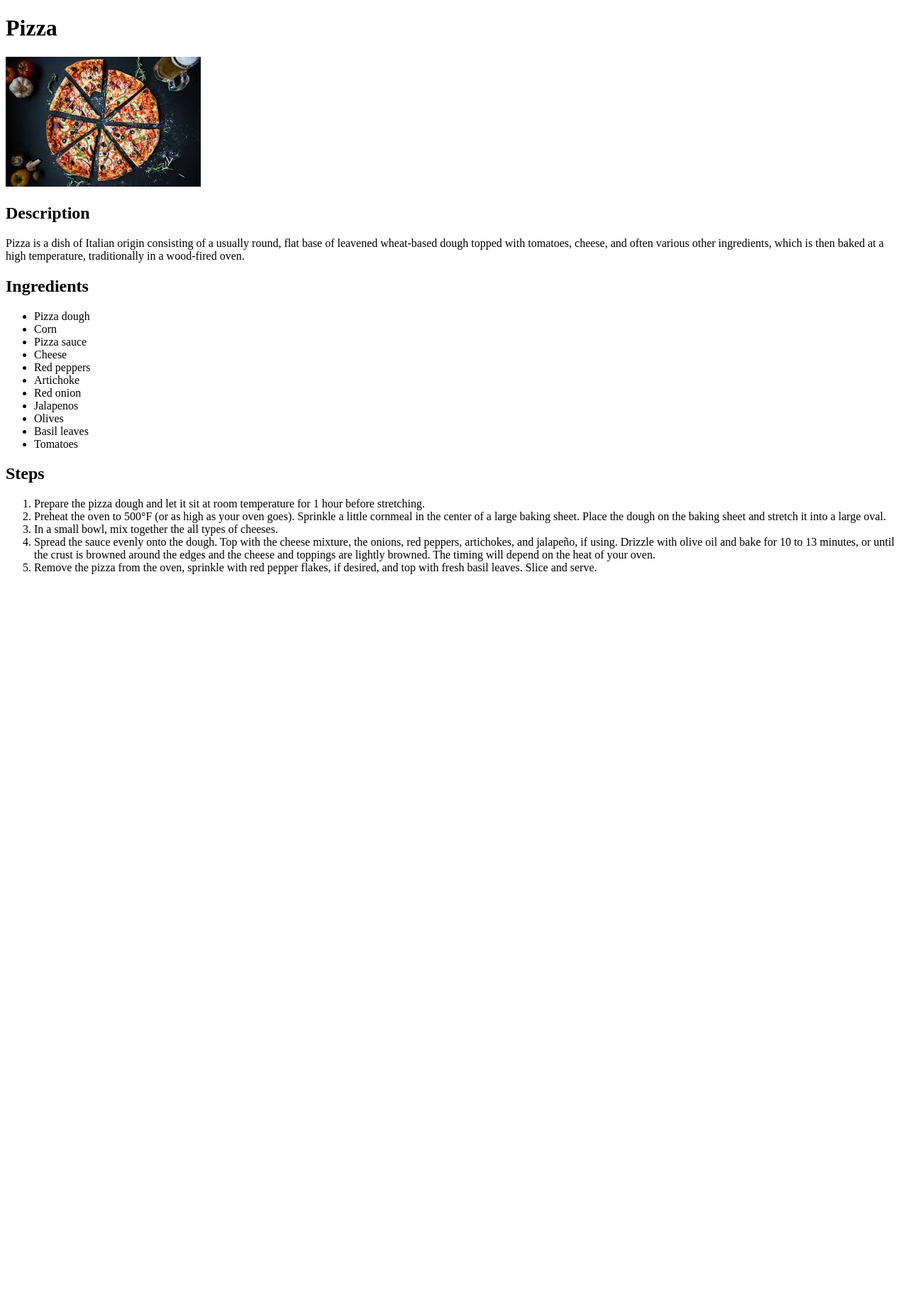
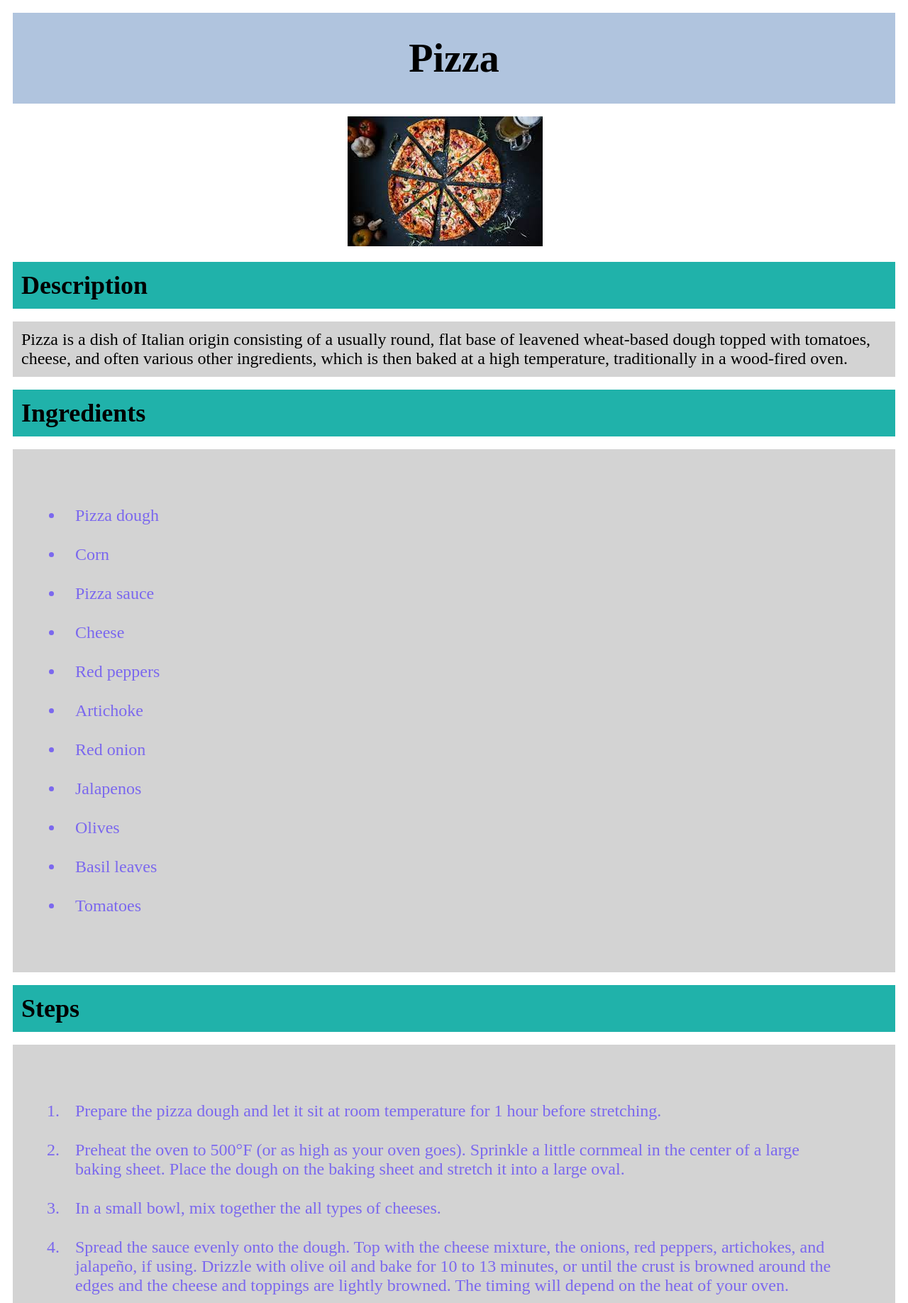
Before and after one commit to SaiVikhyath/odin-recipes, a plain HTML site: page recipes/pizza.html in a window 1280 px wide. Shown: the top 1836 px of the page at 71% size. Before the commit the page ends 825 px from the top, so only its background shows below. Drawn offline with Linux system fonts and the light colour scheme.

Commit message:
fix: add css styling to home page and recipes pages. Learn box model in CSS.

```diff
--- /dev/null
+++ b/css/styles.css
@@ -0,0 +1,68 @@
+* {
+    margin: 0;
+    padding: 0;
+    box-sizing: border-box;
+}
+
+
+.heading {
+    background-color: lightsteelblue;
+    color: black;
+    font-size: 28px;
+    font-family: 'Times New Roman', Times, serif;
+    margin: 18px;
+    padding: 24px;
+}
+
+.heading-title {
+    margin: 8px auto;
+    text-align: center;
+}
+
+
+.list {
+    background-color: lightgray;
+    color: mediumslateblue;
+    font-size: 24px;
+    font-family: 'Times New Roman', Times, serif;
+    margin: 18px;
+    padding: 24px;
+}
+
+.unordered {
+    margin: 18px;
+    padding: 18px;
+}
+
+.ordered {
+    margin: 18px;
+    padding: 18px;
+}
+
+.list-item {
+    margin: 12px;
+    padding: 8px 16px;
+}
+
+.image {
+    width: 300px;
+    height: auto;
+    margin: 18px auto;
+}
+
+.sub-heading {
+    background-color: lightseagreen;
+    margin: 18px;
+    padding: 12px;
+    font-size: 24px;
+    font-family: 'Times New Roman', Times, serif;
+    font-weight: bold;
+}
+
+p {
+    background-color: lightgray;
+    margin: 18px;
+    padding: 12px;
+    font-size: 24px;
+    font-family: 'Times New Roman', Times, serif;
+}
--- a/recipes/pizza.html
+++ b/recipes/pizza.html
@@ -4,37 +4,54 @@
     <meta charset="UTF-8">
     <meta name="viewport" content="width=device-width, initial-scale=1.0">
     <title>Pizza</title>
+    <link rel="stylesheet" href="../css/styles.css">
 </head>
 <body>
-    <h1>Pizza</h1>
+    <div class="heading">
+        <h1 class="heading-title">Pizza</h1>
+    </div>
+    <div class="image">
         <img src="../images/pizza.jpeg" alt="Image of the delicious Biryani">
-    <h2>Description</h2>
+    </div>
+    <div class="sub-heading">
+        <h2 class="sub-heading-title">Description</h2>
+    </div>
+    <div class="description">
         <p>
             Pizza is a dish of Italian origin consisting of a usually round,
             flat base of leavened wheat-based dough topped with tomatoes, cheese, and often various other ingredients,
             which is then baked at a high temperature, traditionally in a wood-fired oven.
         </p>
-    <h2>Ingredients</h2>
-    <ul>
-        <li>Pizza dough</li>
-        <li>Corn</li>
-        <li>Pizza sauce</li>
-        <li>Cheese</li>
-        <li>Red peppers</li>
-        <li>Artichoke</li>
-        <li>Red onion</li>
-        <li>Jalapenos</li>
-        <li>Olives</li>
-        <li>Basil leaves</li>
-        <li>Tomatoes</li>
+    </div>
+    <div class="sub-heading">
+        <h2 class="sub-heading-title">Ingredients</h2>
+    </div>
+    <div class="list">
+        <ul class="unordered">
+            <li class="list-item">Pizza dough</li>
+            <li class="list-item">Corn</li>
+            <li class="list-item">Pizza sauce</li>
+            <li class="list-item">Cheese</li>
+            <li class="list-item">Red peppers</li>
+            <li class="list-item">Artichoke</li>
+            <li class="list-item">Red onion</li>
+            <li class="list-item">Jalapenos</li>
+            <li class="list-item">Olives</li>
+            <li class="list-item">Basil leaves</li>
+            <li class="list-item">Tomatoes</li>
         </ul>
-    <h2>Steps</h2>
-    <ol>
-        <li>Prepare the pizza dough and let it sit at room temperature for 1 hour before stretching.</li>
-        <li>Preheat the oven to 500°F (or as high as your oven goes). Sprinkle a little cornmeal in the center of a large baking sheet. Place the dough on the baking sheet and stretch it into a large oval.</li>
-        <li>In a small bowl, mix together the all types of cheeses.</li>
-        <li>Spread the sauce evenly onto the dough. Top with the cheese mixture, the onions, red peppers, artichokes, and jalapeño, if using. Drizzle with olive oil and bake for 10 to 13 minutes, or until the crust is browned around the edges and the cheese and toppings are lightly browned. The timing will depend on the heat of your oven.</li>
-        <li>Remove the pizza from the oven, sprinkle with red pepper flakes, if desired, and top with fresh basil leaves. Slice and serve.</li>
+    </div>
+    <div class="sub-heading">
+        <h2 class="sub-heading-title">Steps</h2>
+    </div>
+    <div class="list">
+        <ol class="ordered">
+            <li class="list-item">Prepare the pizza dough and let it sit at room temperature for 1 hour before stretching.</li>
+            <li class="list-item">Preheat the oven to 500°F (or as high as your oven goes). Sprinkle a little cornmeal in the center of a large baking sheet. Place the dough on the baking sheet and stretch it into a large oval.</li>
+            <li class="list-item">In a small bowl, mix together the all types of cheeses.</li>
+            <li class="list-item">Spread the sauce evenly onto the dough. Top with the cheese mixture, the onions, red peppers, artichokes, and jalapeño, if using. Drizzle with olive oil and bake for 10 to 13 minutes, or until the crust is browned around the edges and the cheese and toppings are lightly browned. The timing will depend on the heat of your oven.</li>
+            <li class="list-item">Remove the pizza from the oven, sprinkle with red pepper flakes, if desired, and top with fresh basil leaves. Slice and serve.</li>
         </ol>
+    </div>
 </body>
 </html>
```
Also changed, not shown: index.html (+11 -6 lines), recipes/biryani.html (+52 -35 lines), recipes/idly.html (+46 -29 lines). Lines whose indentation alone changed are shown as unchanged.
